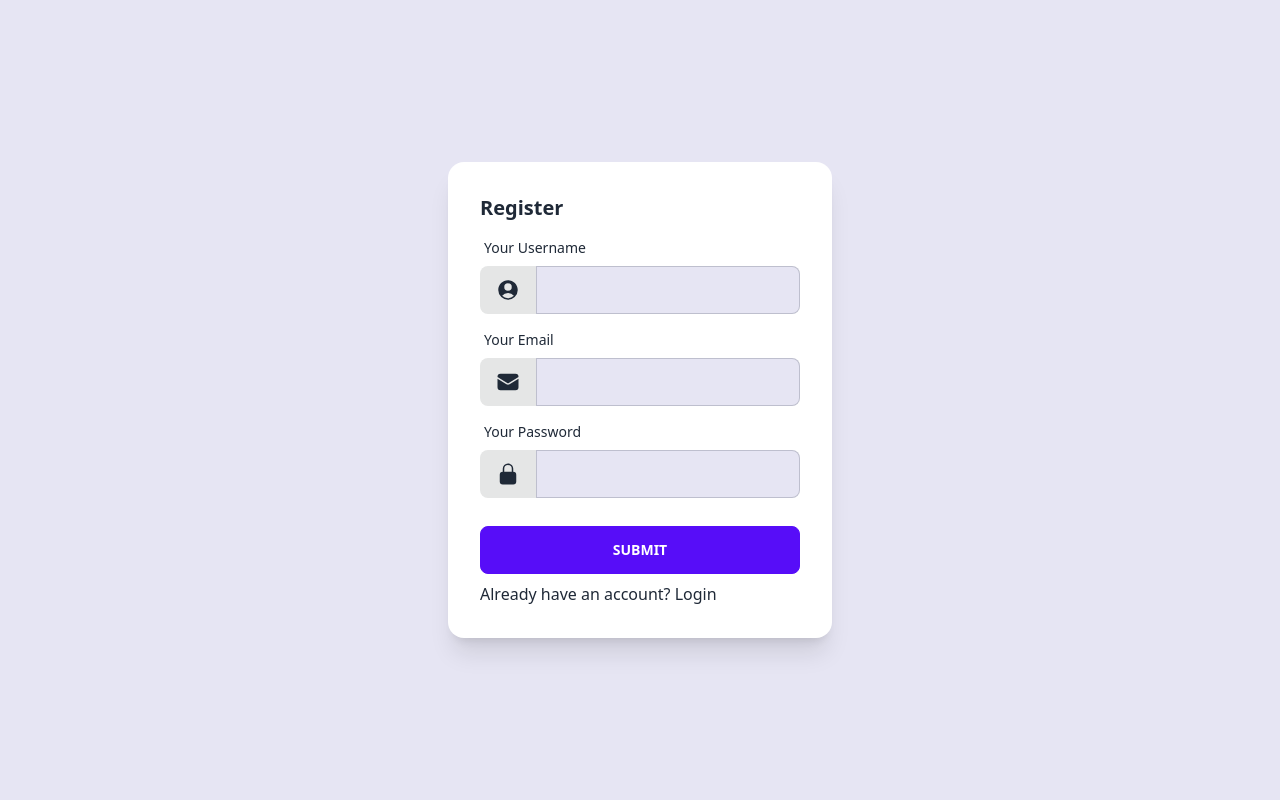
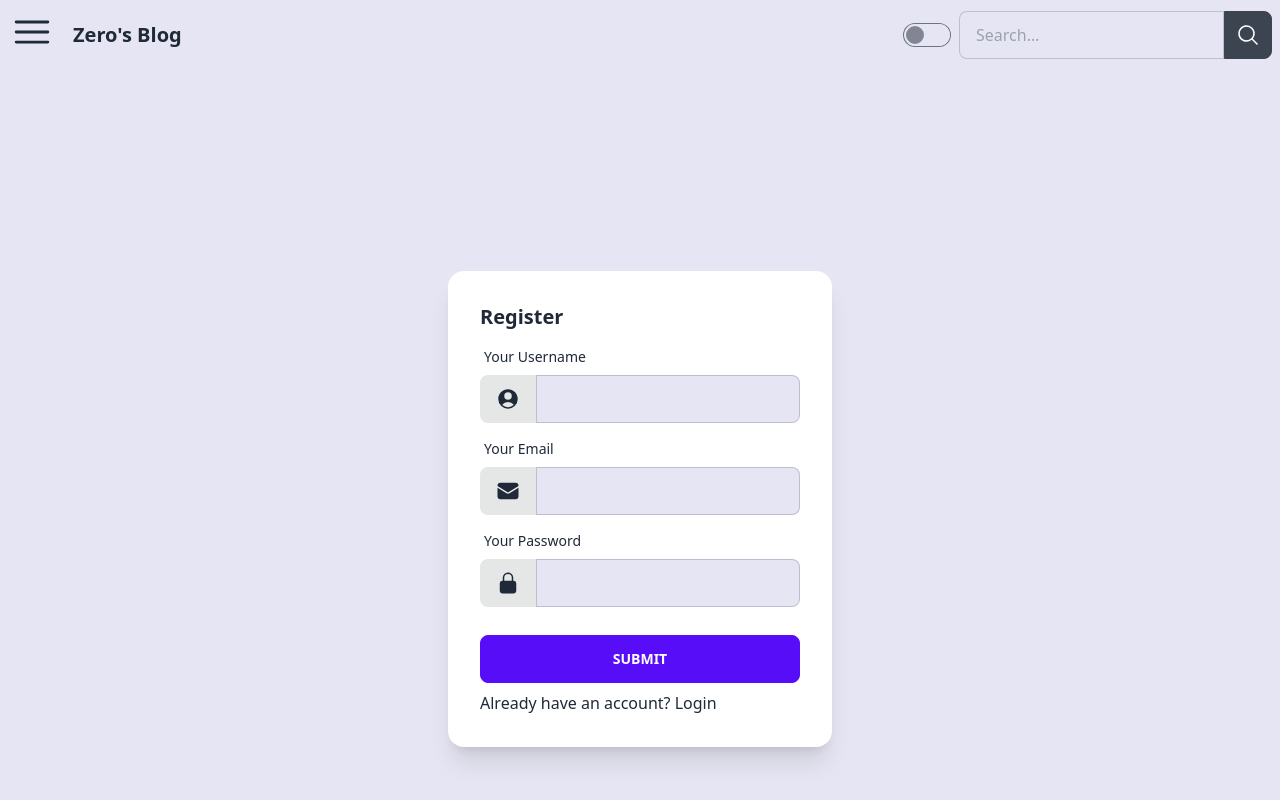
Before and after one commit to ahmadxgani/react-blog-frontend, a React (Create React App) app: page /register in a window 1280 px wide. Shown: the top 800 px of the page. Built offline with nearby package versions, Linux system fonts and the light colour scheme.

Commit message:
fix: hide profile if user not logged in

```diff
--- a/src/components/plugins/Router.tsx
+++ b/src/components/plugins/Router.tsx
@@ -42,11 +42,11 @@ export const Router = () => {
           </Route>
           <Route path="/" element={<ShowAllPost />} />
           <Route path="/post/:slug" element={<DetailPost />} />
-        </Route>
-        <Route element={<AuthLayout />}>
-          <Route path="/login" element={<Login />}></Route>
-          <Route path="/register" element={<Register />} />
-          <Route path="/recovery-password" element={<Recovery />} />
+          <Route element={<AuthLayout />}>
+            <Route path="/login" element={<Login />}></Route>
+            <Route path="/register" element={<Register />} />
+            <Route path="/recovery-password" element={<Recovery />} />
+          </Route>
         </Route>
       </Routes>
     </BrowserRouter>
--- a/src/components/templates/Navigation.tsx
+++ b/src/components/templates/Navigation.tsx
@@ -70,6 +70,7 @@ function Navigation({ pages }: { pages: Pages }) {
             </button>
           </div>
         </div>
+        {auth?.currentUser.user && (
           <div className="dropdown dropdown-end">
             <label tabIndex={0} className="btn btn-ghost btn-circle avatar">
               <div className="w-10 rounded-full">
@@ -82,6 +83,7 @@ function Navigation({ pages }: { pages: Pages }) {
               </li>
             </ul>
           </div>
+        )}
       </div>
     </nav>
   );
```
Lines whose indentation alone changed are shown as unchanged.
